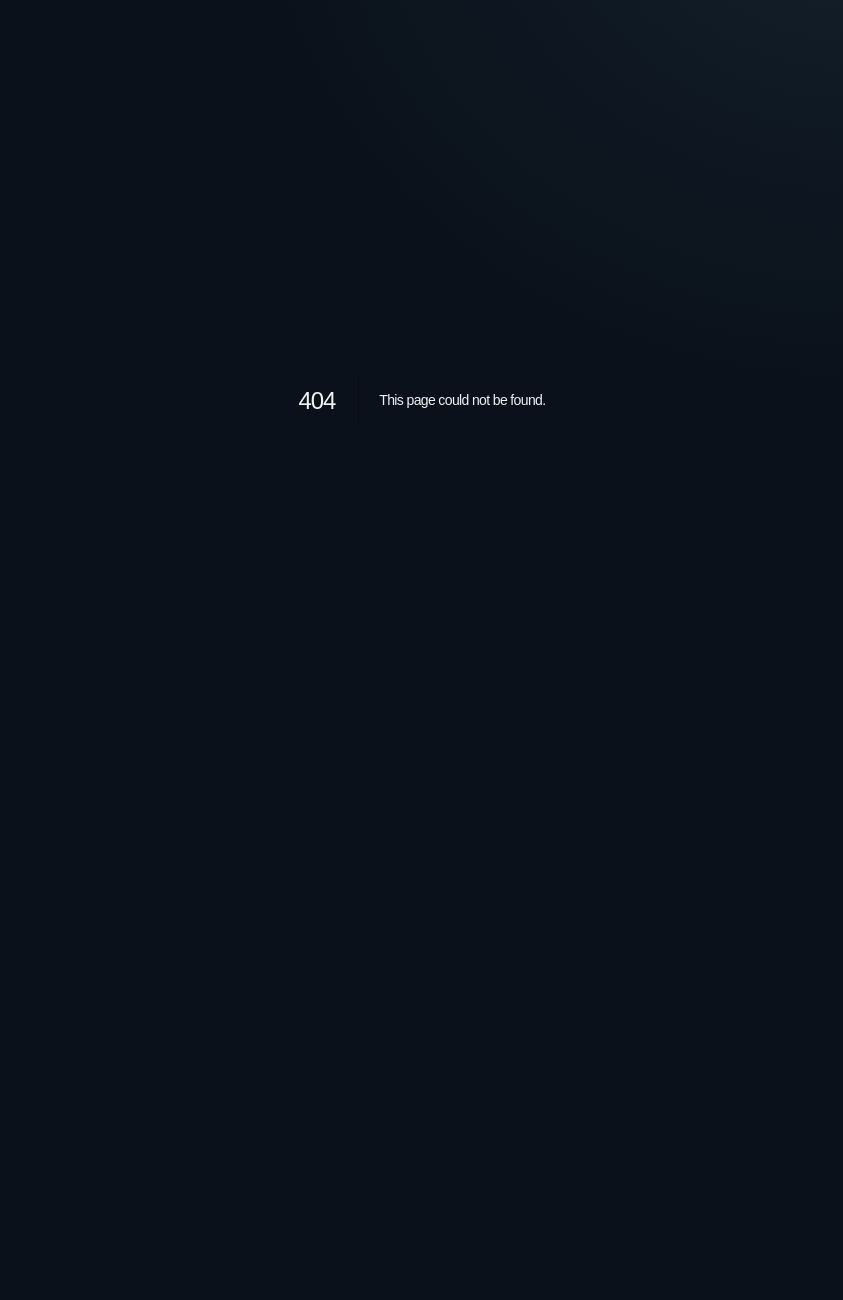
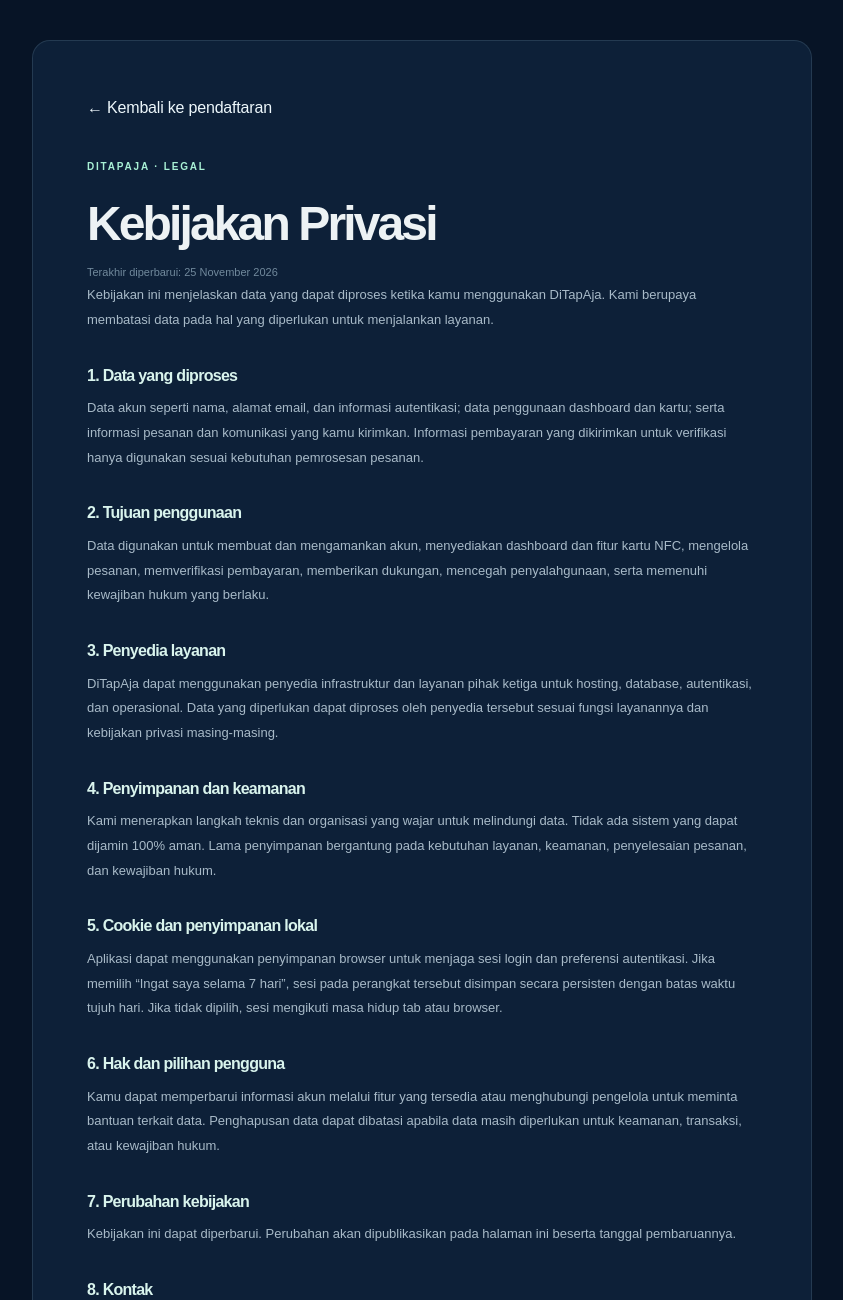
Before and after one commit to chanvianz-ui/ditapaja, a Next.js app: page /privacy in a window 1280 px wide. Before the commit this address had no page. Shown: the top 1300 px of the page, without its empty margins (218-1061 px from the left). Before the commit the page ends 800 px from the top, so only its background shows below. Built offline with nearby package versions, Linux system fonts and the light colour scheme.

Commit message:
Add DiTapAja privacy policy page

```diff
--- /dev/null
+++ b/app/privacy/page.tsx
@@ -0,0 +1,41 @@
+import Link from "next/link";
+
+export default function PrivacyPage() {
+  return (
+    <main className="dt-legal-page">
+      <article className="dt-legal-card">
+        <Link href="/register" className="dt-legal-back">← Kembali ke pendaftaran</Link>
+        <p className="dt-legal-eyebrow">DITAPAJA · LEGAL</p>
+        <h1>Kebijakan Privasi</h1>
+        <p className="dt-legal-updated">Terakhir diperbarui: 25 November 2026</p>
+        <p>Kebijakan ini menjelaskan data yang dapat diproses ketika kamu menggunakan DiTapAja. Kami berupaya membatasi data pada hal yang diperlukan untuk menjalankan layanan.</p>
+        <h2>1. Data yang diproses</h2>
+        <p>Data akun seperti nama, alamat email, dan informasi autentikasi; data penggunaan dashboard dan kartu; serta informasi pesanan dan komunikasi yang kamu kirimkan. Informasi pembayaran yang dikirimkan untuk verifikasi hanya digunakan sesuai kebutuhan pemrosesan pesanan.</p>
+        <h2>2. Tujuan penggunaan</h2>
+        <p>Data digunakan untuk membuat dan mengamankan akun, menyediakan dashboard dan fitur kartu NFC, mengelola pesanan, memverifikasi pembayaran, memberikan dukungan, mencegah penyalahgunaan, serta memenuhi kewajiban hukum yang berlaku.</p>
+        <h2>3. Penyedia layanan</h2>
+        <p>DiTapAja dapat menggunakan penyedia infrastruktur dan layanan pihak ketiga untuk hosting, database, autentikasi, dan operasional. Data yang diperlukan dapat diproses oleh penyedia tersebut sesuai fungsi layanannya dan kebijakan privasi masing-masing.</p>
+        <h2>4. Penyimpanan dan keamanan</h2>
+        <p>Kami menerapkan langkah teknis dan organisasi yang wajar untuk melindungi data. Tidak ada sistem yang dapat dijamin 100% aman. Lama penyimpanan bergantung pada kebutuhan layanan, keamanan, penyelesaian pesanan, dan kewajiban hukum.</p>
+        <h2>5. Cookie dan penyimpanan lokal</h2>
+        <p>Aplikasi dapat menggunakan penyimpanan browser untuk menjaga sesi login dan preferensi autentikasi. Jika memilih “Ingat saya selama 7 hari”, sesi pada perangkat tersebut disimpan secara persisten dengan batas waktu tujuh hari. Jika tidak dipilih, sesi mengikuti masa hidup tab atau browser.</p>
+        <h2>6. Hak dan pilihan pengguna</h2>
+        <p>Kamu dapat memperbarui informasi akun melalui fitur yang tersedia atau menghubungi pengelola untuk meminta bantuan terkait data. Penghapusan data dapat dibatasi apabila data masih diperlukan untuk keamanan, transaksi, atau kewajiban hukum.</p>
+        <h2>7. Perubahan kebijakan</h2>
+        <p>Kebijakan ini dapat diperbarui. Perubahan akan dipublikasikan pada halaman ini beserta tanggal pembaruannya.</p>
+        <h2>8. Kontak</h2>
+        <p>Untuk pertanyaan atau permintaan terkait privasi, hubungi pengelola melalui kanal kontak resmi DiTapAja yang tersedia pada situs.</p>
+        <div className="dt-legal-links"><Link href="/terms">Baca Syarat &amp; Ketentuan</Link><Link href="/register">Kembali daftar</Link></div>
+      </article>
+      <style jsx>{`
+        .dt-legal-page{min-height:100svh;padding:40px 18px;background:#071426;color:#edf7fb;font-family:Arial,sans-serif}
+        .dt-legal-card{width:min(100%,780px);margin:0 auto;padding:clamp(24px,5vw,54px);border:1px solid rgba(170,205,222,.15);border-radius:18px;background:#0d2038}
+        .dt-legal-back,.dt-legal-links a{color:#64d8ef;text-decoration:none;font-size:12px;font-weight:700}
+        .dt-legal-eyebrow{margin:36px 0 10px;color:#a8f0d5;font-size:10px;font-weight:800;letter-spacing:.18em}
+        h1{margin:0;font-size:clamp(32px,6vw,48px);letter-spacing:-.06em}h2{margin:30px 0 8px;font-size:16px;color:#d9f4ed}
+        p{color:#a8bac8;font-size:13px;line-height:1.9}.dt-legal-updated{font-size:11px;color:#71899c}
+        .dt-legal-links{display:flex;flex-wrap:wrap;gap:20px;margin-top:35px;padding-top:20px;border-top:1px solid rgba(170,205,222,.12)}
+      `}</style>
+    </main>
+  );
+}
```
